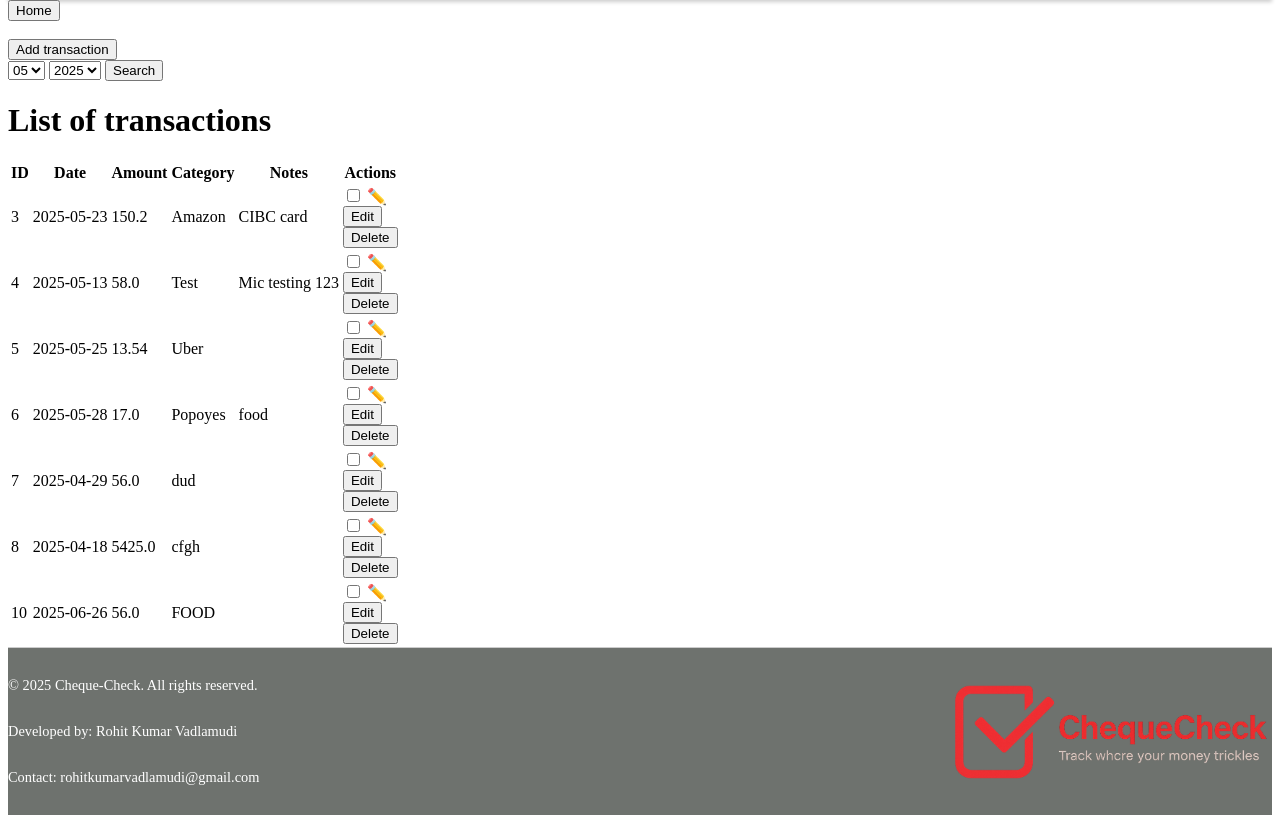
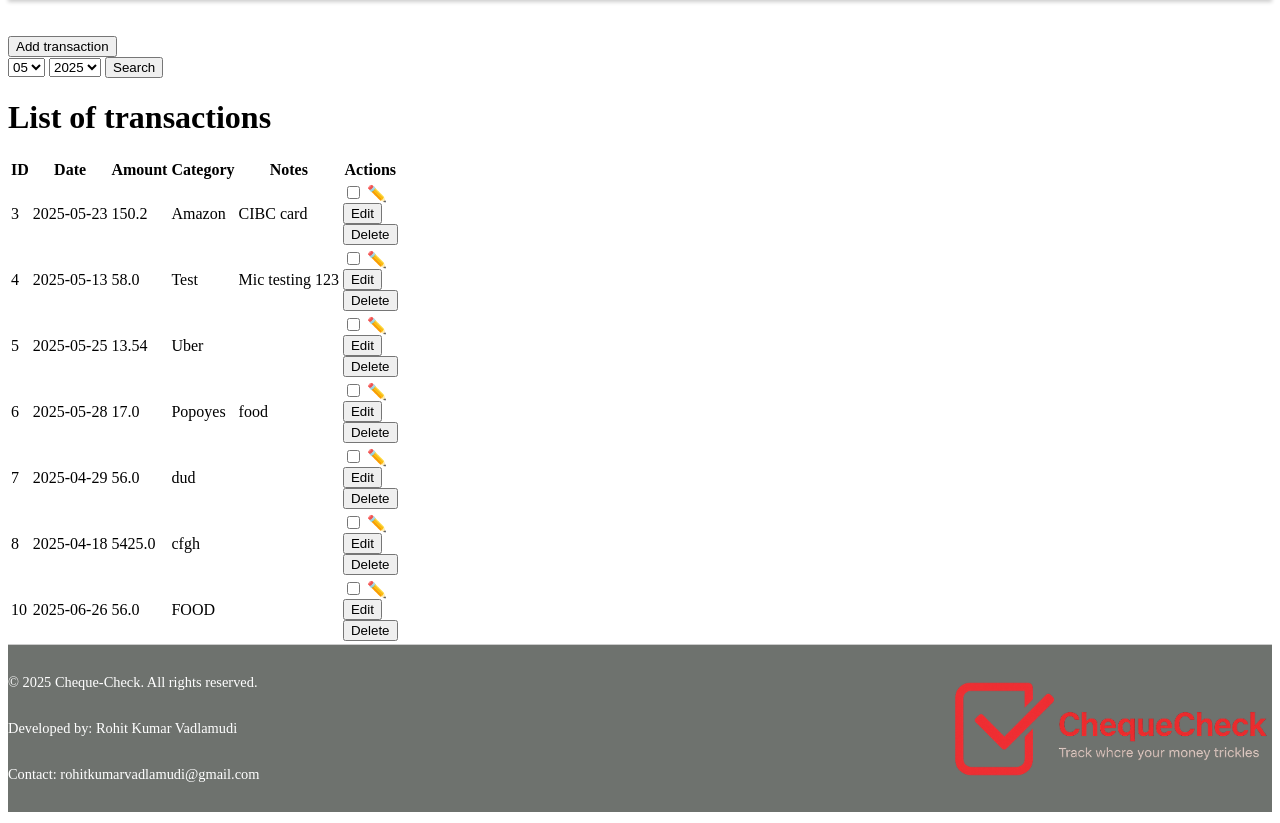
Before and after one commit to RohitKumarVadlamudi/Expense_tracker, a Flask app: page /transactions in a window 1280 px wide. Shown: the part 68-891 px from the top of the page. Run offline with Flask 3, Linux system fonts and the light colour scheme; data comes from the database, SQL or seed files in the repository.

Commit message:
Update transactions.html

```diff
--- a/templates/transactions.html
+++ b/templates/transactions.html
@@ -8,9 +8,6 @@
 {% endblock %}
 
 {% block content %}
-		<a href= "/">
-			<button type="button">Home</button>
-		</a>
 		{% with messages = get_flashed_messages() %}
 			{% if messages %}
 				<div> {{ messages[0] }} </div>
```
